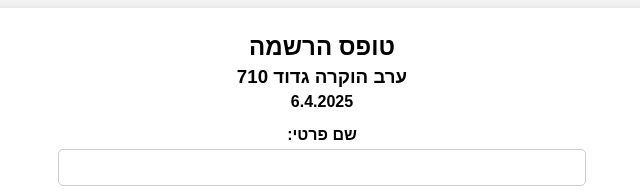
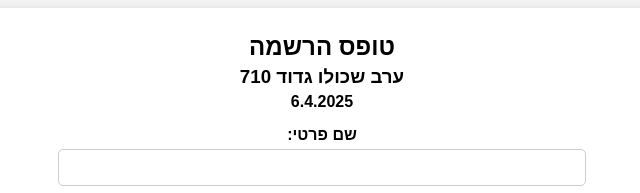
Before and after one commit to AviRascovsky/registration-form, a plain HTML site: page index.html in a window 1280 px wide. Shown: the top 193 px of the page, 318-958 px from the left. Drawn offline with Linux system fonts and the light colour scheme.

Commit message:
Update index.html

```diff
--- a/index.html
+++ b/index.html
@@ -3,7 +3,7 @@
 <head>
     <meta charset="UTF-8">
     <meta name="viewport" content="width=device-width, initial-scale=1.0">
-    <title>טופס הרשמה לערב הוקרה גדוד 710</title>
+    <title>טופס הרשמה לערב שכולו גדוד 710</title>
     <style>
         body {
             font-family: Arial, sans-serif;
@@ -51,7 +51,7 @@
 <body>
     <div class="container">
         <h2>טופס הרשמה</h2>
-        <h3>ערב הוקרה גדוד 710</h3>
+        <h3>ערב שכולו גדוד 710</h3>
         <h4>6.4.2025</h4>
 
         <form id="registrationForm">
```
